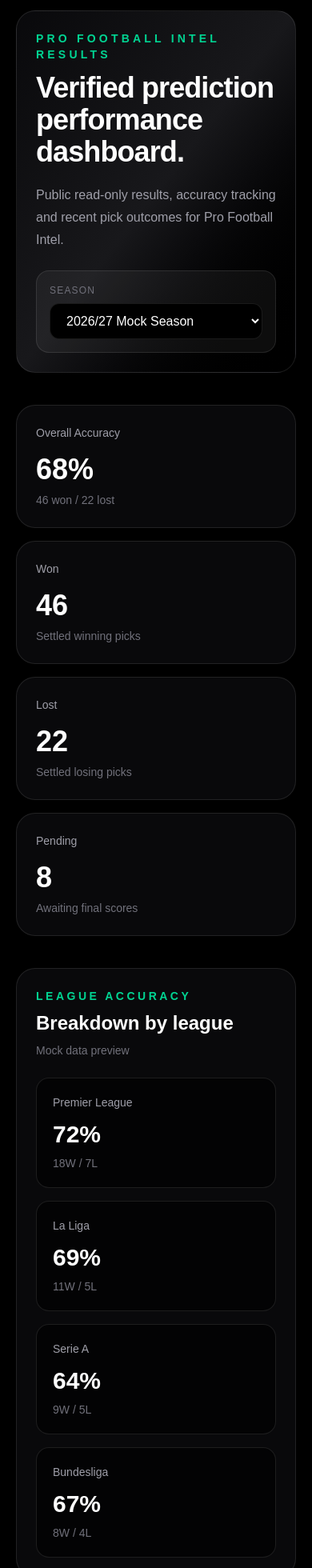
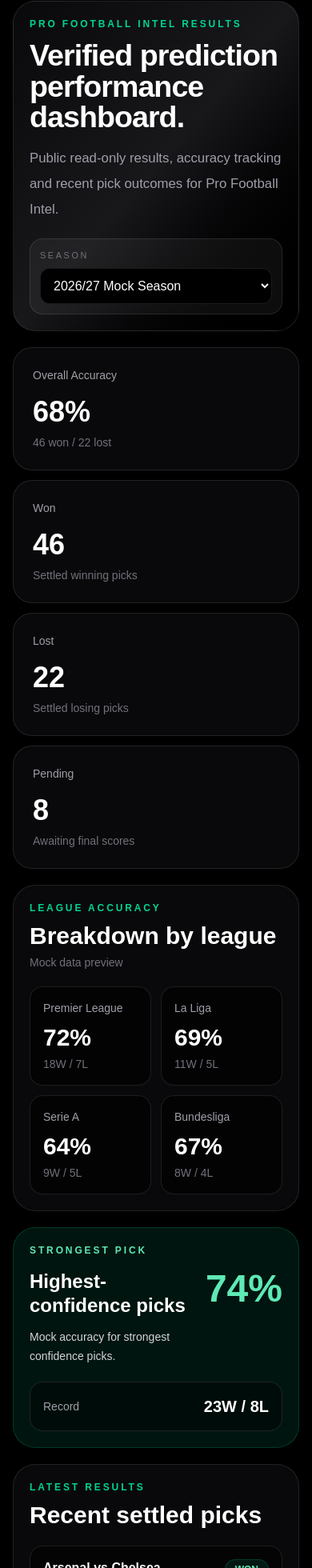
Before and after one commit to Scoreleeo/profbint-results, a Next.js app: page / in a window 390 px wide. Shown: the part 19-1979 px from the top of the page at 80% size. Built offline with nearby package versions, Linux system fonts and the light colour scheme.

Commit message:
Tighten mobile results dashboard layout

```diff
--- a/app/page.tsx
+++ b/app/page.tsx
@@ -6,30 +6,30 @@ import { latestResults, leagueStats } from "@/lib/mock-results";
 export default function Home() {
   return (
     <main className="min-h-screen bg-black text-white">
-      <section className="mx-auto flex w-full max-w-7xl flex-col gap-10 px-5 py-8 sm:px-8 lg:px-10">
-        <header className="rounded-3xl border border-white/10 bg-gradient-to-br from-zinc-950 via-zinc-900 to-black p-6 shadow-2xl sm:p-10">
-          <div className="flex flex-col gap-6 lg:flex-row lg:items-end lg:justify-between">
+      <section className="mx-auto flex w-full max-w-7xl flex-col gap-5 px-4 py-5 sm:gap-10 sm:px-8 sm:py-8 lg:px-10">
+        <header className="rounded-[1.75rem] border border-white/10 bg-gradient-to-br from-zinc-950 via-zinc-900 to-black p-5 shadow-2xl sm:rounded-3xl sm:p-10">
+          <div className="flex flex-col gap-5 lg:flex-row lg:items-end lg:justify-between">
             <div>
-              <p className="mb-3 text-sm font-semibold uppercase tracking-[0.3em] text-emerald-400">
+              <p className="mb-3 text-xs font-semibold uppercase tracking-[0.24em] text-emerald-400 sm:text-sm sm:tracking-[0.3em]">
                 Pro Football Intel Results
               </p>
 
-              <h1 className="max-w-3xl text-4xl font-bold tracking-tight sm:text-5xl lg:text-6xl">
+              <h1 className="max-w-3xl text-[2.35rem] font-bold leading-[1.03] tracking-tight sm:text-5xl lg:text-6xl">
                 Verified prediction performance dashboard.
               </h1>
 
-              <p className="mt-5 max-w-2xl text-base leading-7 text-zinc-400 sm:text-lg">
+              <p className="mt-4 max-w-2xl text-[1.05rem] leading-8 text-zinc-400 sm:mt-5 sm:text-lg">
                 Public read-only results, accuracy tracking and recent pick
                 outcomes for Pro Football Intel.
               </p>
             </div>
 
-            <div className="w-full rounded-2xl border border-white/10 bg-white/5 p-4 sm:w-64">
-              <label className="mb-2 block text-xs font-medium uppercase tracking-widest text-zinc-500">
+            <div className="w-full rounded-2xl border border-white/10 bg-white/5 p-3 sm:w-64 sm:p-4">
+              <label className="mb-2 block text-[0.68rem] font-medium uppercase tracking-[0.24em] text-zinc-500 sm:text-xs">
                 Season
               </label>
 
-              <select className="w-full rounded-xl border border-white/10 bg-black px-4 py-3 text-sm font-semibold text-white outline-none">
+              <select className="w-full rounded-xl border border-white/10 bg-black px-3 py-3 text-sm font-semibold text-white outline-none sm:px-4">
                 <option>2026/27 Mock Season</option>
                 <option>2025/26 Archive</option>
               </select>
@@ -37,7 +37,7 @@ export default function Home() {
           </div>
         </header>
 
-        <section className="grid gap-4 sm:grid-cols-2 lg:grid-cols-4">
+        <section className="grid gap-3 sm:grid-cols-2 sm:gap-4 lg:grid-cols-4">
           <StatCard
             label="Overall Accuracy"
             value="68%"
@@ -51,15 +51,15 @@ export default function Home() {
           <StatCard label="Pending" value="8" detail="Awaiting final scores" />
         </section>
 
-        <section className="grid gap-6 lg:grid-cols-3">
-          <div className="rounded-3xl border border-white/10 bg-zinc-950 p-6 lg:col-span-2">
-            <div className="mb-6 flex flex-col gap-2 sm:flex-row sm:items-end sm:justify-between">
+        <section className="grid gap-5 sm:gap-6 lg:grid-cols-3">
+          <div className="rounded-[1.75rem] border border-white/10 bg-zinc-950 p-5 sm:rounded-3xl sm:p-6 lg:col-span-2">
+            <div className="mb-5 flex flex-col gap-1 sm:mb-6 sm:flex-row sm:items-end sm:justify-between">
               <div>
-                <p className="text-sm font-semibold uppercase tracking-[0.25em] text-emerald-400">
+                <p className="text-xs font-semibold uppercase tracking-[0.24em] text-emerald-400 sm:text-sm sm:tracking-[0.25em]">
                   League Accuracy
                 </p>
 
-                <h2 className="mt-2 text-2xl font-bold">
+                <h2 className="mt-2 text-3xl font-bold leading-tight sm:text-2xl">
                   Breakdown by league
                 </h2>
               </div>
@@ -67,15 +67,17 @@ export default function Home() {
               <p className="text-sm text-zinc-500">Mock data preview</p>
             </div>
 
-            <div className="grid gap-4 sm:grid-cols-2">
+            <div className="grid grid-cols-2 gap-3 sm:gap-4">
               {leagueStats.map((item) => (
                 <div
                   key={item.league}
-                  className="rounded-2xl border border-white/10 bg-black/60 p-5"
+                  className="rounded-2xl border border-white/10 bg-black/60 p-4 sm:p-5"
                 >
-                  <p className="text-sm text-zinc-400">{item.league}</p>
+                  <p className="truncate text-sm text-zinc-400">
+                    {item.league}
+                  </p>
 
-                  <p className="mt-3 text-3xl font-bold text-white">
+                  <p className="mt-3 text-3xl font-bold leading-none text-white sm:text-3xl">
                     {item.accuracy}
                   </p>
 
@@ -85,51 +87,60 @@ export default function Home() {
             </div>
           </div>
 
-          <div className="rounded-3xl border border-emerald-400/20 bg-emerald-400/10 p-6">
-            <p className="text-sm font-semibold uppercase tracking-[0.25em] text-emerald-300">
+          <div className="rounded-[1.75rem] border border-emerald-400/20 bg-emerald-400/10 p-5 sm:rounded-3xl sm:p-6">
+            <p className="text-xs font-semibold uppercase tracking-[0.24em] text-emerald-300 sm:text-sm sm:tracking-[0.25em]">
               Strongest Pick
             </p>
 
-            <h2 className="mt-4 text-2xl font-bold">
-              Highest-confidence picks
-            </h2>
+            <div className="mt-4 grid grid-cols-[1fr_auto] items-start gap-4 sm:block">
+              <div>
+                <h2 className="text-2xl font-bold leading-tight sm:mt-4">
+                  Highest-confidence picks
+                </h2>
 
-            <p className="mt-6 text-5xl font-bold text-emerald-300">74%</p>
+                <p className="mt-3 text-sm leading-6 text-zinc-300 sm:mt-3">
+                  Mock accuracy for strongest confidence picks.
+                </p>
+              </div>
 
-            <p className="mt-3 text-sm leading-6 text-zinc-300">
-              Mock accuracy for picks marked as strongest confidence.
-            </p>
+              <p className="text-5xl font-bold leading-none text-emerald-300 sm:mt-6">
+                74%
+              </p>
+            </div>
 
-            <div className="mt-6 rounded-2xl border border-white/10 bg-black/40 p-4">
-              <p className="text-sm text-zinc-400">Record</p>
-
-              <p className="mt-1 text-xl font-semibold">23W / 8L</p>
+            <div className="mt-5 rounded-2xl border border-white/10 bg-black/40 p-4 sm:mt-6">
+              <div className="flex items-center justify-between gap-4">
+                <p className="text-sm text-zinc-400">Record</p>
+                <p className="text-xl font-semibold">23W / 8L</p>
+              </div>
             </div>
           </div>
         </section>
 
-        <section className="rounded-3xl border border-white/10 bg-zinc-950 p-6">
-          <div className="mb-6">
-            <p className="text-sm font-semibold uppercase tracking-[0.25em] text-emerald-400">
+        <section className="rounded-[1.75rem] border border-white/10 bg-zinc-950 p-5 sm:rounded-3xl sm:p-6">
+          <div className="mb-5">
+            <p className="text-xs font-semibold uppercase tracking-[0.24em] text-emerald-400 sm:text-sm sm:tracking-[0.25em]">
               Latest Results
             </p>
 
-            <h2 className="mt-2 text-2xl font-bold">Recent settled picks</h2>
+            <h2 className="mt-2 text-3xl font-bold leading-tight sm:text-2xl">
+              Recent settled picks
+            </h2>
           </div>
 
-          <div className="space-y-4 md:hidden">
+          <div className="space-y-3 md:hidden">
             {latestResults.map((match) => (
               <article
                 key={`${match.home}-${match.away}-mobile`}
                 className="rounded-2xl border border-white/10 bg-black/50 p-4"
               >
                 <div className="flex items-start justify-between gap-3">
-                  <div>
-                    <p className="text-base font-semibold text-white">
+                  <div className="min-w-0">
+                    <p className="text-base font-semibold leading-snug text-white">
                       {match.home} vs {match.away}
                     </p>
 
-                    <p className="mt-1 text-sm text-zinc-500">
+                    <p className="mt-1 truncate text-xs text-zinc-500">
                       {match.league}
                     </p>
                   </div>
@@ -137,29 +148,29 @@ export default function Home() {
                   <ResultBadge result={match.result} />
                 </div>
 
-                <div className="mt-4 grid grid-cols-2 gap-3 text-sm">
-                  <div className="rounded-xl border border-white/10 bg-white/5 p-3">
-                    <p className="text-xs uppercase tracking-widest text-zinc-500">
+                <div className="mt-3 grid grid-cols-[1fr_auto] items-center gap-3 rounded-xl border border-white/10 bg-white/5 px-3 py-2.5">
+                  <div className="min-w-0">
+                    <p className="text-[0.65rem] font-semibold uppercase tracking-[0.2em] text-zinc-500">
                       Pick
                     </p>
 
-                    <p className="mt-1 font-semibold text-zinc-200">
+                    <p className="mt-1 truncate text-sm font-semibold text-zinc-200">
                       {match.pick}
                     </p>
                   </div>
 
-                  <div className="rounded-xl border border-white/10 bg-white/5 p-3">
-                    <p className="text-xs uppercase tracking-widest text-zinc-500">
+                  <div className="text-right">
+                    <p className="text-[0.65rem] font-semibold uppercase tracking-[0.2em] text-zinc-500">
                       Score
                     </p>
 
-                    <p className="mt-1 font-semibold text-zinc-200">
+                    <p className="mt-1 text-sm font-semibold text-zinc-200">
                       {match.score}
                     </p>
                   </div>
                 </div>
 
-                <p className="mt-4 text-xs text-zinc-500">
+                <p className="mt-2 text-[0.7rem] text-zinc-600">
                   Verified by manual review
                 </p>
               </article>
```
